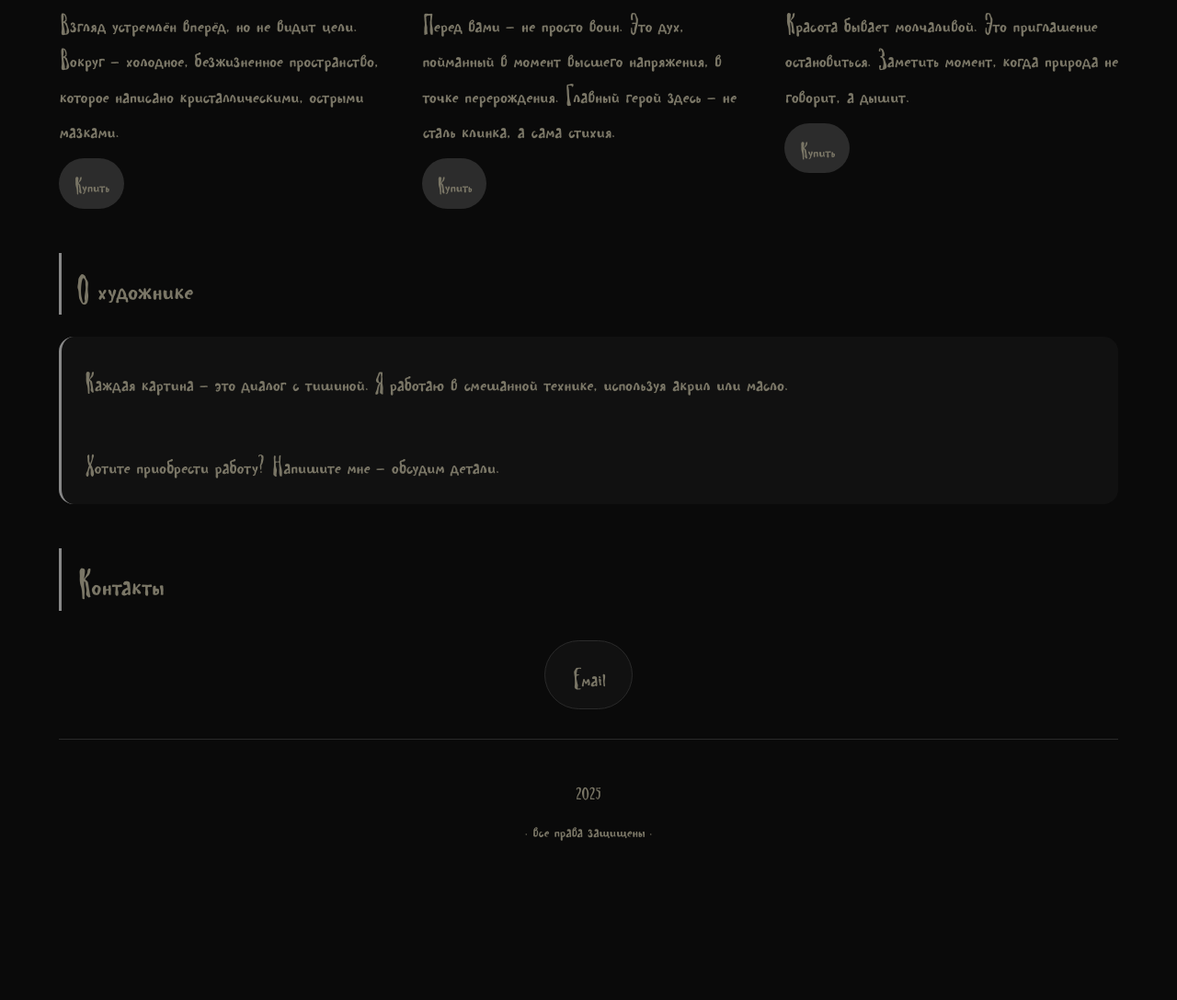
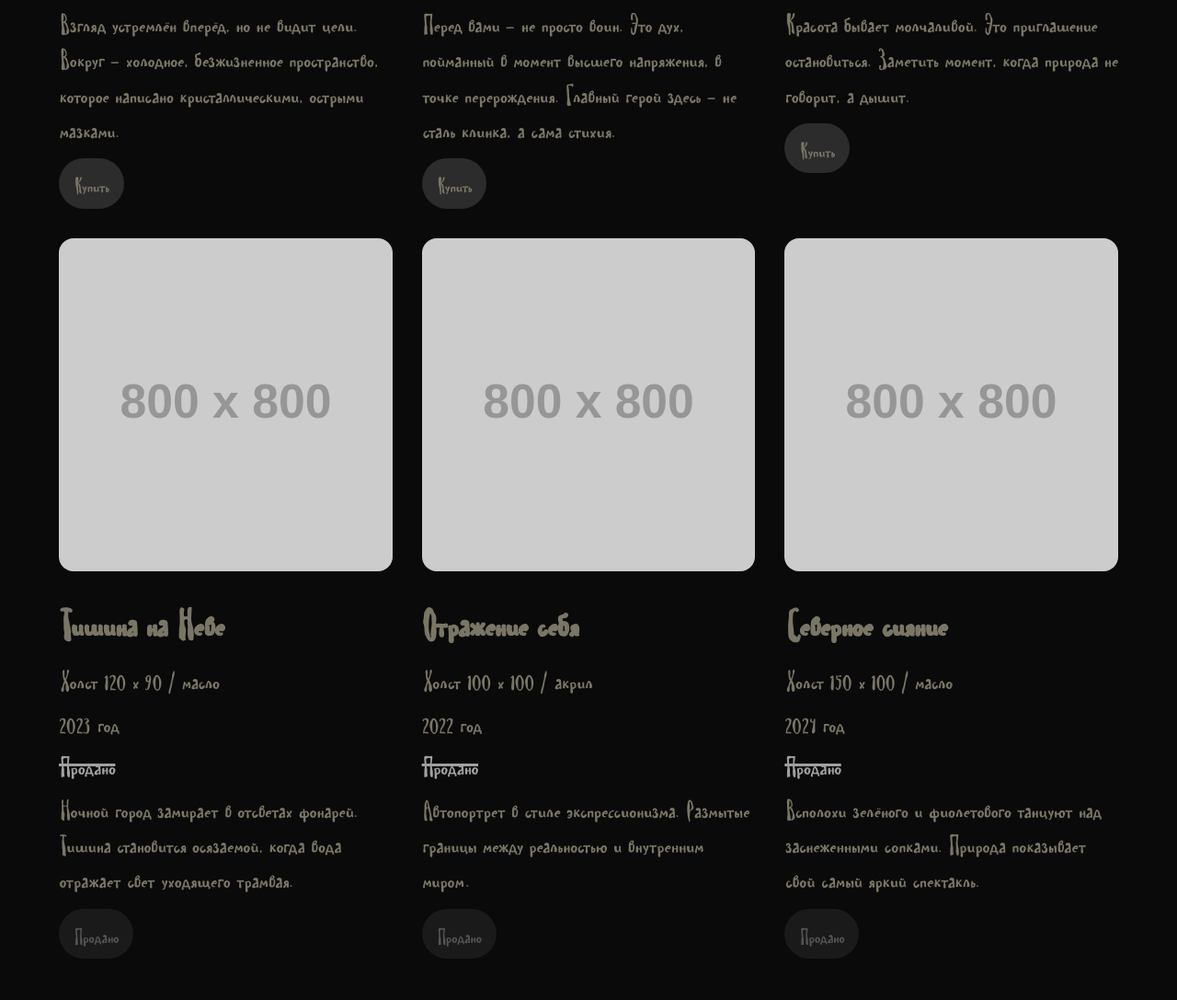
Before and after one commit to sergeyvasiliev-star/art-portfolio, a plain HTML site: page index.html in a window 1280 px wide. Shown: the part 1044-2131 px from the top of the page at 92% size. Before the commit the page ends 2030 px from the top, so only its background shows below. Drawn offline with Linux system fonts and the light colour scheme; placeholder pictures from the web are drawn by us.

Commit message:
Update index.html

```diff
--- a/index.html
+++ b/index.html
@@ -53,7 +53,6 @@
             transition: all 0.3s ease;
             cursor: pointer;
         }
-        /* Эффект свечения при наведении */
         h1:hover {
             color: #ffe6b3;
             text-shadow: 0 0 8px #ffaa33, 0 0 12px #ff8800;
@@ -133,6 +132,11 @@
             margin-bottom: 0.5rem;
             line-height: 1.2;
         }
+        /* Стиль для "Продано" */
+        .sold {
+            color: #a0a0a0;
+            text-decoration: line-through;
+        }
         .btn {
             display: inline-block;
             background: #2c2c2c;
@@ -149,6 +153,12 @@
         .btn:hover {
             background: #4a4a4a;
             color: #ffffff;
+        }
+        .btn-disabled {
+            background: #1a1a1a;
+            color: #555;
+            cursor: default;
+            pointer-events: none;
         }
         .about {
             background: #111;
@@ -191,7 +201,6 @@
         footer p {
             margin: 0.2rem 0;
         }
-        /* Модальное окно (лайтбокс) */
         .modal {
             display: none;
             position: fixed;
@@ -257,7 +266,7 @@
         <section id="gallery">
             <h2>Доступные работы</h2>
             <div class="gallery">
-                <!-- Картина 1 -->
+                <!-- Картина 1 (доступна) -->
                 <div class="card" data-img="photo_2024-12-25_14-56-57.jpg">
                     <div class="card-img">
                         <img src="photo_2024-12-25_14-56-57.jpg" alt="Летящий демон Врубеля">
@@ -271,7 +280,7 @@
                         <a href="mailto:Vasilev_SV@inbox.ru?subject=Куплю картину №1" class="btn">Купить</a>
                     </div>
                 </div>
-                <!-- Картина 2 -->
+                <!-- Картина 2 (доступна) -->
                 <div class="card" data-img="photo_2025-03-08_21-28-59.jpg">
                     <div class="card-img">
                         <img src="photo_2025-03-08_21-28-59.jpg" alt="Самурай">
@@ -285,7 +294,7 @@
                         <a href="mailto:Vasilev_SV@inbox.ru?subject=Куплю картину Отражение" class="btn">Купить</a>
                     </div>
                 </div>
-                <!-- Картина 3 -->
+                <!-- Картина 3 (доступна) -->
                 <div class="card" data-img="photo_2025-03-08_21-29-04.jpg">
                     <div class="card-img">
                         <img src="photo_2025-03-08_21-29-04.jpg" alt="Однажды в Карелии">
@@ -297,6 +306,53 @@
                         <div class="card-title">100 000 руб</div>
                         <div class="card-price">Красота бывает молчаливой. Это приглашение остановиться. Заметить момент, когда природа не говорит, а дышит.</div>
                         <a href="mailto:Vasilev_SV@inbox.ru?subject=Куплю картину Ночной диалог" class="btn">Купить</a>
+                    </div>
+                </div>
+
+                <!-- ===== НОВЫЕ КАРТИНЫ (ПРОДАНО) ===== -->
+
+                <!-- Картина 4 (продана) -->
+                <div class="card" data-img="https://placehold.co/800x800/2a2a2a/7A7666?text=Тишина+на+Неве">
+                    <div class="card-img">
+                        <img src="https://placehold.co/800x800/2a2a2a/7A7666?text=Тишина+на+Неве" alt="Тишина на Неве">
+                    </div>
+                    <div class="card-info">
+                        <div class="card-title">Тишина на Неве</div>
+                        <div class="card-price">Холст 120 х 90 / масло</div>
+                        <div class="card-price">2023 год</div>
+                        <div class="card-price sold">Продано</div>
+                        <div class="card-price">Ночной город замирает в отсветах фонарей. Тишина становится осязаемой, когда вода отражает свет уходящего трамвая.</div>
+                        <a href="#" class="btn btn-disabled">Продано</a>
+                    </div>
+                </div>
+
+                <!-- Картина 5 (продана) -->
+                <div class="card" data-img="https://placehold.co/800x800/2a2a2a/7A7666?text=Отражение+себя">
+                    <div class="card-img">
+                        <img src="https://placehold.co/800x800/2a2a2a/7A7666?text=Отражение+себя" alt="Отражение себя">
+                    </div>
+                    <div class="card-info">
+                        <div class="card-title">Отражение себя</div>
+                        <div class="card-price">Холст 100 х 100 / акрил</div>
+                        <div class="card-price">2022 год</div>
+                        <div class="card-price sold">Продано</div>
+                        <div class="card-price">Автопортрет в стиле экспрессионизма. Размытые границы между реальностью и внутренним миром.</div>
+                        <a href="#" class="btn btn-disabled">Продано</a>
+                    </div>
+                </div>
+
+                <!-- Картина 6 (продана) -->
+                <div class="card" data-img="https://placehold.co/800x800/2a2a2a/7A7666?text=Северное+сияние">
+                    <div class="card-img">
+                        <img src="https://placehold.co/800x800/2a2a2a/7A7666?text=Северное+сияние" alt="Северное сияние">
+                    </div>
+                    <div class="card-info">
+                        <div class="card-title">Северное сияние</div>
+                        <div class="card-price">Холст 150 х 100 / масло</div>
+                        <div class="card-price">2024 год</div>
+                        <div class="card-price sold">Продано</div>
+                        <div class="card-price">Всполохи зелёного и фиолетового танцуют над заснеженными сопками. Природа показывает свой самый яркий спектакль.</div>
+                        <a href="#" class="btn btn-disabled">Продано</a>
                     </div>
                 </div>
             </div>
```
